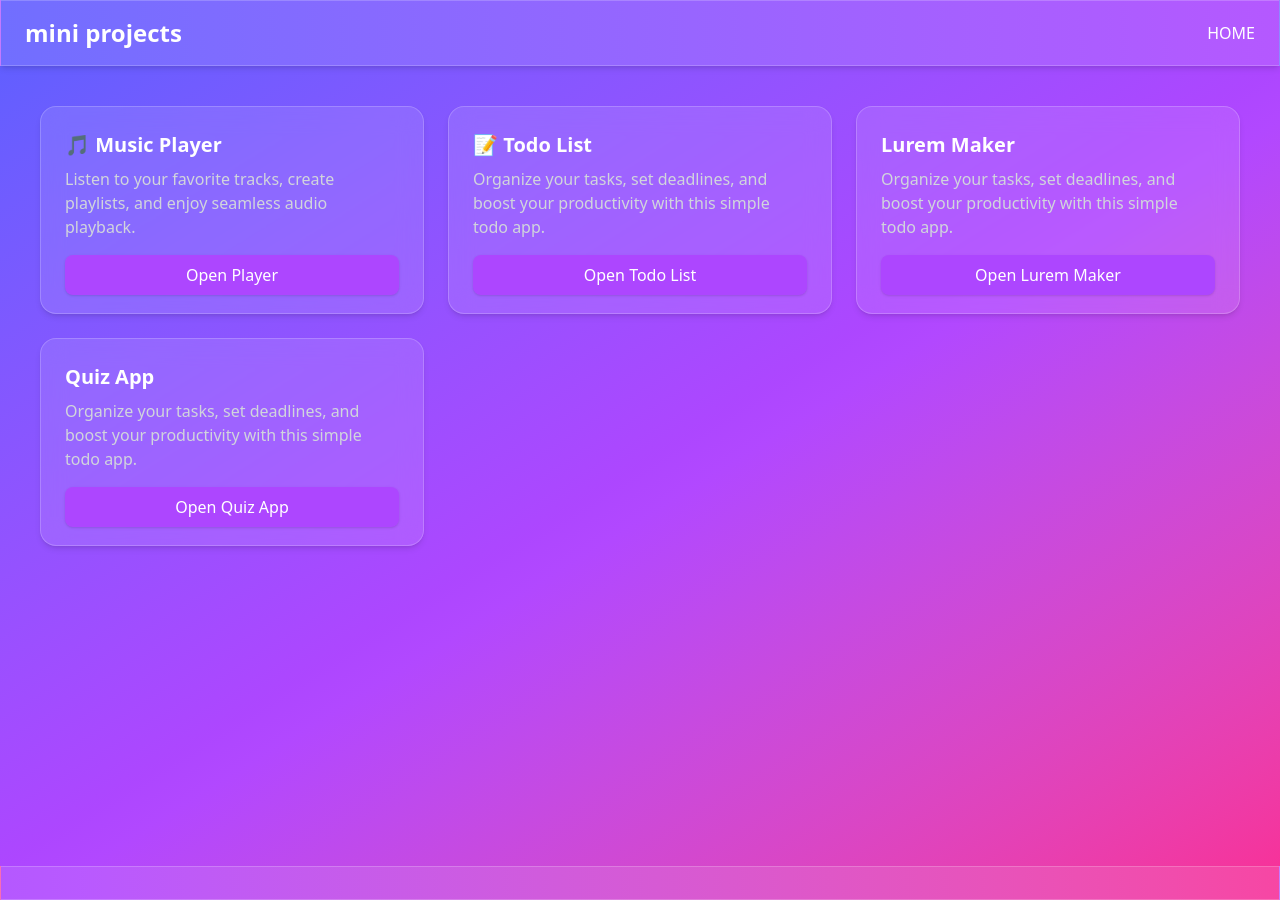
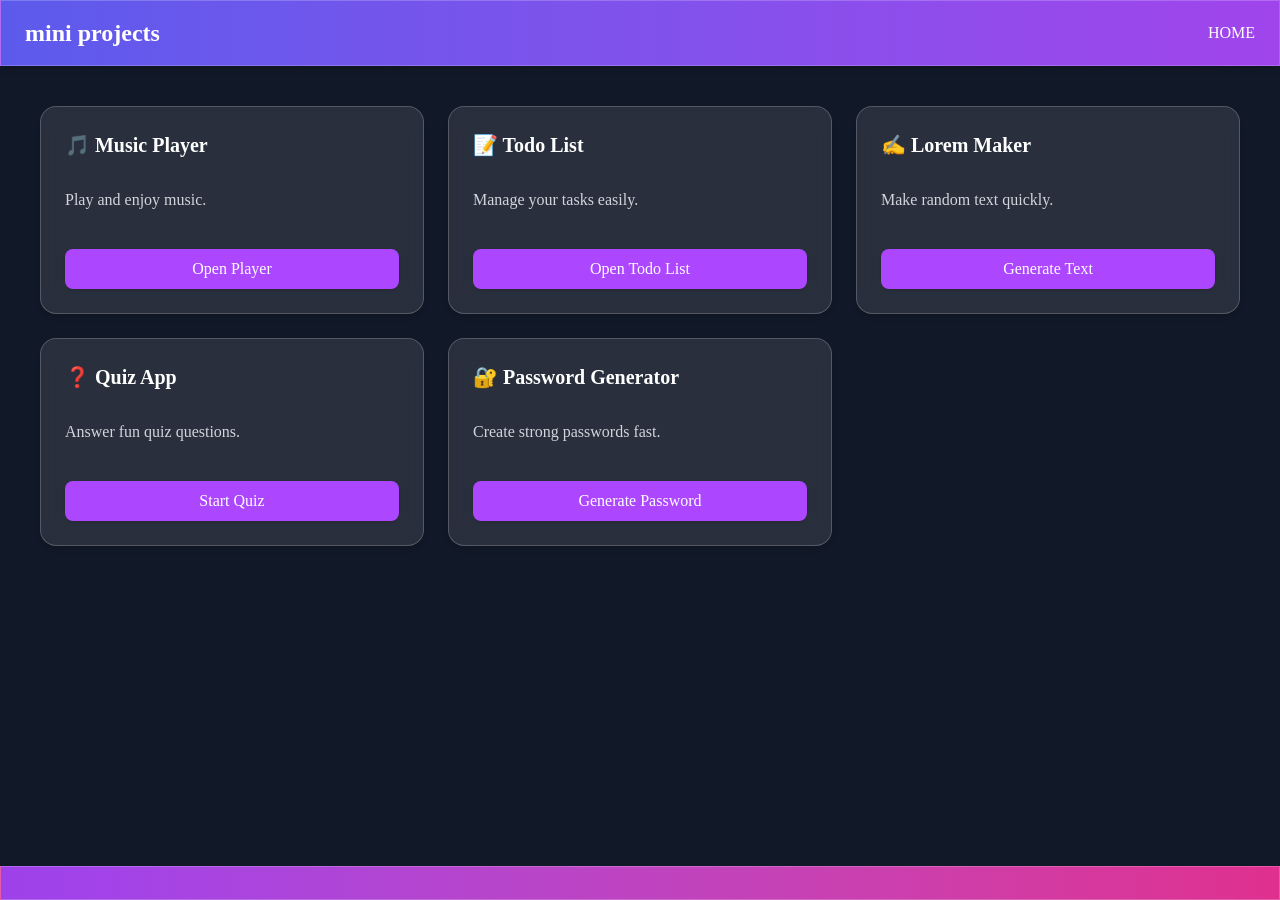
Before and after one commit to parvaneh-esmaili/mini-projects, an Angular app: page / in a window 1280 px wide. Built offline with nearby package versions, Linux system fonts and the light colour scheme.

Commit message:
FEAT: Update Tailwind Theme In Style.Css

```diff
--- a/src/app/_modules/projects/_cards/project-card/project-card.html
+++ b/src/app/_modules/projects/_cards/project-card/project-card.html
@@ -8,7 +8,7 @@
       'bg-purple-500 hover:bg-purple-600 text-white': !disabled,
       'cursor-not-allowed opacity-50': disabled
     }"
-    class="px-4 py-2 rounded-lg shadow-sm active:scale-95 duration-300 transition"
+    class="px-4 py-2 rounded-lg shadow-sm active:scale-95 duration-300 transition cursor-pointer"
     [disabled]="disabled"
     (click)="handleClick()"
   >
--- a/src/app/_modules/projects/_components/password-generators/password-generators.html
+++ b/src/app/_modules/projects/_components/password-generators/password-generators.html
@@ -1 +1,5 @@
-<p>password-generators works!</p>
+<div
+  class="bg-gradient-to-br from-indigo-500 via-purple-500 to-pink-500 min-h-screen w-full flex items-center justify-center text-white p-6"
+>
+
+</div>
--- a/src/app/_modules/projects/_pages/home/home.html
+++ b/src/app/_modules/projects/_pages/home/home.html
@@ -1,7 +1,5 @@
-<section
-  class="bg-gradient-to-br from-indigo-500 via-purple-500 to-pink-500 min-h-screen w-full flex items-start justify-center text-white p-10"
->
-  <div class="grid grid-cols-1 sm:grid-cols-2 lg:grid-cols-3 gap-6 w-full max-w-7xl">
+<section class=" min-h-screen p-10">
+  <div class="grid grid-cols-1 sm:grid-cols-2 lg:grid-cols-3 gap-6">
     @for (project of projects; track project) {
       <project-card
         [title]="project.title"
--- a/src/app/_modules/projects/_pages/home/home.ts
+++ b/src/app/_modules/projects/_pages/home/home.ts
@@ -15,33 +15,35 @@ export class Home {
 projects = [
   {
     title: '🎵 Music Player',
-      description:
-        'Listen to your favorite tracks, create playlists, and enjoy seamless audio playback.',
+    description: 'Play and enjoy music.',
     buttonText: 'Open Player',
     route: '/music-player',
   },
   {
     title: '📝 Todo List',
-      description:
-        'Organize your tasks, set deadlines, and boost your productivity with this simple todo app.',
+    description: 'Manage your tasks easily.',
     buttonText: 'Open Todo List',
     route: '/todo-list',
   },
   {
-      title: 'Lurem Maker',
-      description:
-        'Organize your tasks, set deadlines, and boost your productivity with this simple todo app.',
-      buttonText: 'Open Lurem Maker',
+    title: '✍️ Lorem Maker',
+    description: 'Make random text quickly.',
+    buttonText: 'Generate Text',
     route: '/lurem-maker',
   },
   {
-      title: 'Quiz App',
-      description:
-        'Organize your tasks, set deadlines, and boost your productivity with this simple todo app.',
-      buttonText: 'Open Quiz App',
+    title: '❓ Quiz App',
+    description: 'Answer fun quiz questions.',
+    buttonText: 'Start Quiz',
     route: '/quiz-app',
   },
-  ];
+  {
+    title: '🔐 Password Generator',
+    description: 'Create strong passwords fast.',
+    buttonText: 'Generate Password',
+    route: '/password-generator',
+  },
+]
 
   navigateToGame(project: string) {
     this.router.navigate([`${project}`]);
--- a/src/app/_modules/projects/projects-routing-module.ts
+++ b/src/app/_modules/projects/projects-routing-module.ts
@@ -6,6 +6,7 @@ import { MusicPlayer } from './_components/music-player/music-player';
 import { TodoList } from './_components/todo-list/todo-list';
 import { LoremMaker } from './_components/lorem-maker/lorem-maker';
 import { QuizApp } from './_components/quiz-app/quiz-app';
+import { PasswordGenerators } from './_components/password-generators/password-generators';
 
 const routes: Routes = [
   {
@@ -17,7 +18,8 @@ const routes: Routes = [
       { path: 'music-player', component: MusicPlayer },
       { path: 'todo-list', component: TodoList },
       { path: 'lurem-maker', component: LoremMaker },
-      { path: 'quiz-app', component: QuizApp }
+      { path: 'quiz-app', component: QuizApp },
+      { path: 'Password-generator', component: PasswordGenerators}
     ],
   },
 ];
--- a/src/styles.css
+++ b/src/styles.css
@@ -1,11 +1,96 @@
 @import "tailwindcss";
 
 :root {
-  --color-primary: #3B82F6;
-  --color-secondary: #60A5FA;
-  --color-accent: #2563EB;
-  --color-bg: #F0F9FF;
-  --color-surface: #E0F2FE;
-  --color-text: #1E3A8A;
-  --color-text-light: #FFFFFF;
+  --primary-color: #3B82F6;
+  --secondary-color: #60A5FA;
+  --accent-color: #2563EB;
+  --bg-color: #111827;
+  --surface-color: #1F2937;
+  --text-color: #F9FAFB;
 }
+
+@theme {
+  --color-primary: var(--primary-color);
+  --color-secondary: var(--secondary-color);
+  --color-accent: var(--accent-color);
+  --color-bg: var(--bg-color);
+  --color-surface: var(--surface-color);
+  --color-text: var(--text-color);
+}
+
+@import 'tailwindcss';
+@custom-variant dark (&:where(.dark, .dark *));
+
+@utility container {
+  max-width: 27rem;
+  margin-inline: auto;
+
+  @variant sm {
+    max-width: 36rem;
+  }
+  @variant md {
+    max-width: 47rem;
+  }
+  @variant lg {
+    max-width: 62rem;
+  }
+  @variant xl {
+    max-width: 75rem;
+  }
+}
+
+html,
+body {
+  background: #060524;
+  font-family: var(--font-dana);
+  margin: 0;
+  /* height: auto; */
+  overflow-x: hidden;
+  overflow-y: auto;
+  transition:
+    background-color 0.3s ease,
+    color 0.3s ease;
+  background: var(--color-bg);
+  color: var(--color-text);
+}
+
+/* Scrollbar width and height */
+::-webkit-scrollbar {
+  width: 0.6em;
+  height: 0.6em;
+}
+
+/* Scrollbar track */
+::-webkit-scrollbar-track {
+  background: rgba(255, 255, 255, 0.05);
+  border-radius: 1em;
+  margin-block: 0.2em;
+  backdrop-filter: blur(6px);
+  box-shadow: inset 0 0 8px rgba(0,0,0,0.3);
+}
+
+/* Dark mode track */
+.dark ::-webkit-scrollbar-track {
+  background: rgba(17, 24, 39, 0.4);
+  box-shadow: inset 0 0 8px rgba(255,255,255,0.1);
+}
+
+/* Scrollbar thumb */
+::-webkit-scrollbar-thumb {
+  background: linear-gradient(135deg, var(--primary-color), var(--secondary-color));
+  border-radius: 1em;
+  border: 2px solid rgba(255,255,255,0.2);
+  backdrop-filter: blur(4px);
+  transition: background 0.3s ease, border 0.3s ease;
+}
+
+/* Dark mode thumb */
+.dark ::-webkit-scrollbar-thumb {
+  border: 2px solid rgba(0,0,0,0.3);
+}
+
+/* Hover effect for thumb */
+::-webkit-scrollbar-thumb:hover {
+  background: linear-gradient(135deg, var(--accent-color), var(--primary-color));
+  border: 2px solid rgba(255,255,255,0.4);
+}
```
Lines whose indentation alone changed are shown as unchanged.
